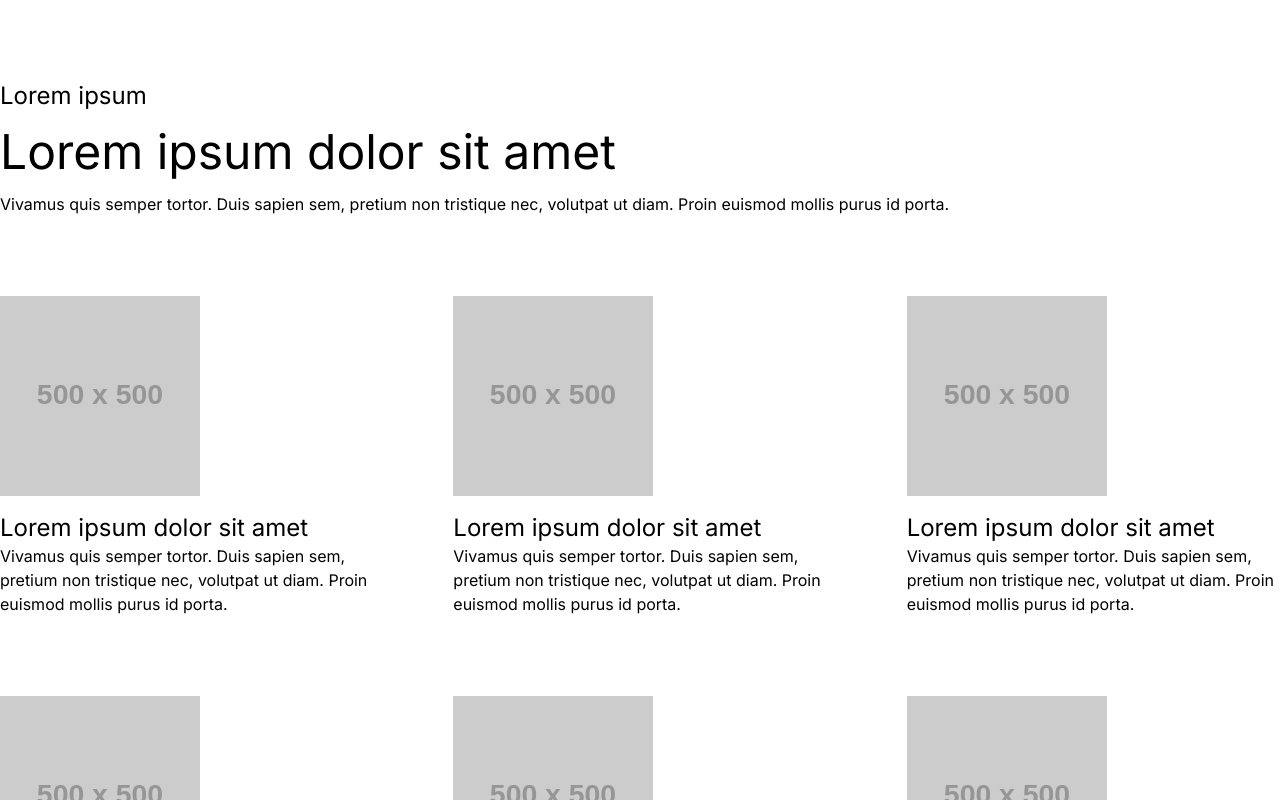
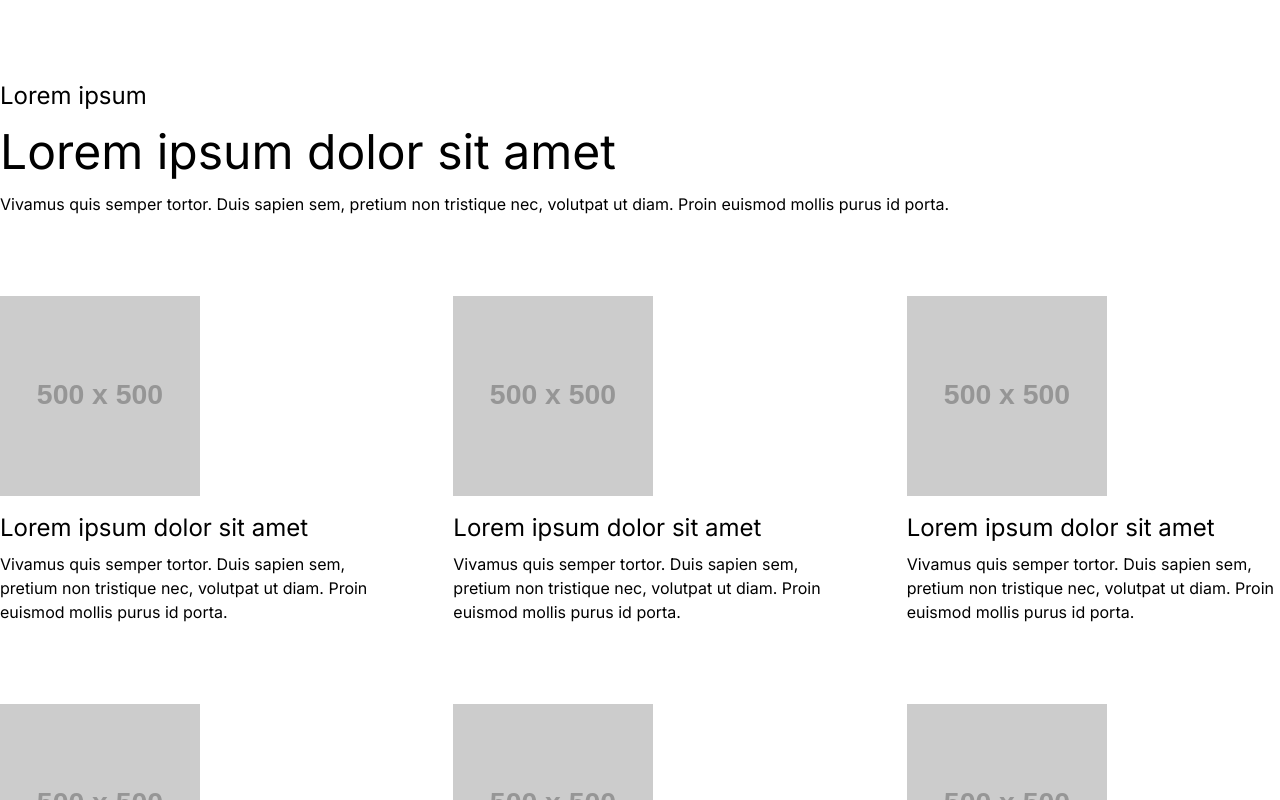
Before and after one commit to BuzzKillMaster/final-project, a Next.js app: page / in a window 1280 px wide. Shown: the top 800 px of the page. Built offline with nearby package versions, Linux system fonts and the light colour scheme.

Commit message:
ensure styling consistency between vertical and horizontal cards

```diff
--- a/src/components/FakeDynamicCard.tsx
+++ b/src/components/FakeDynamicCard.tsx
@@ -21,13 +21,19 @@ export default function FakeDynamicCard({title, description, horizontal = true,
     }, [imageUri, imageAlt])
 
     return (
-        <article className={"flex gap-4 items-start " + (horizontal ? "" : "flex-col")}>
+        <article className={"flex items-start " + (horizontal ? "gap-4" : "flex-col")}>
             {imageUri && (
-                <Image src={imageUri} alt={imageAlt!} height={imageHeight} width={imageWidth} />
+                <Image
+                    className={"mb-2"}
+                    src={imageUri}
+                    alt={imageAlt!}
+                    height={imageHeight}
+                    width={imageWidth}
+                />
             )}
 
-            <div>
-                <h4 className={"text-2xl"}>{title}</h4>
+            <div className={"mt-2"}>
+                <h4 className={"text-2xl mb-2"}>{title}</h4>
                 <p>{description}</p>
             </div>
         </article>
```
